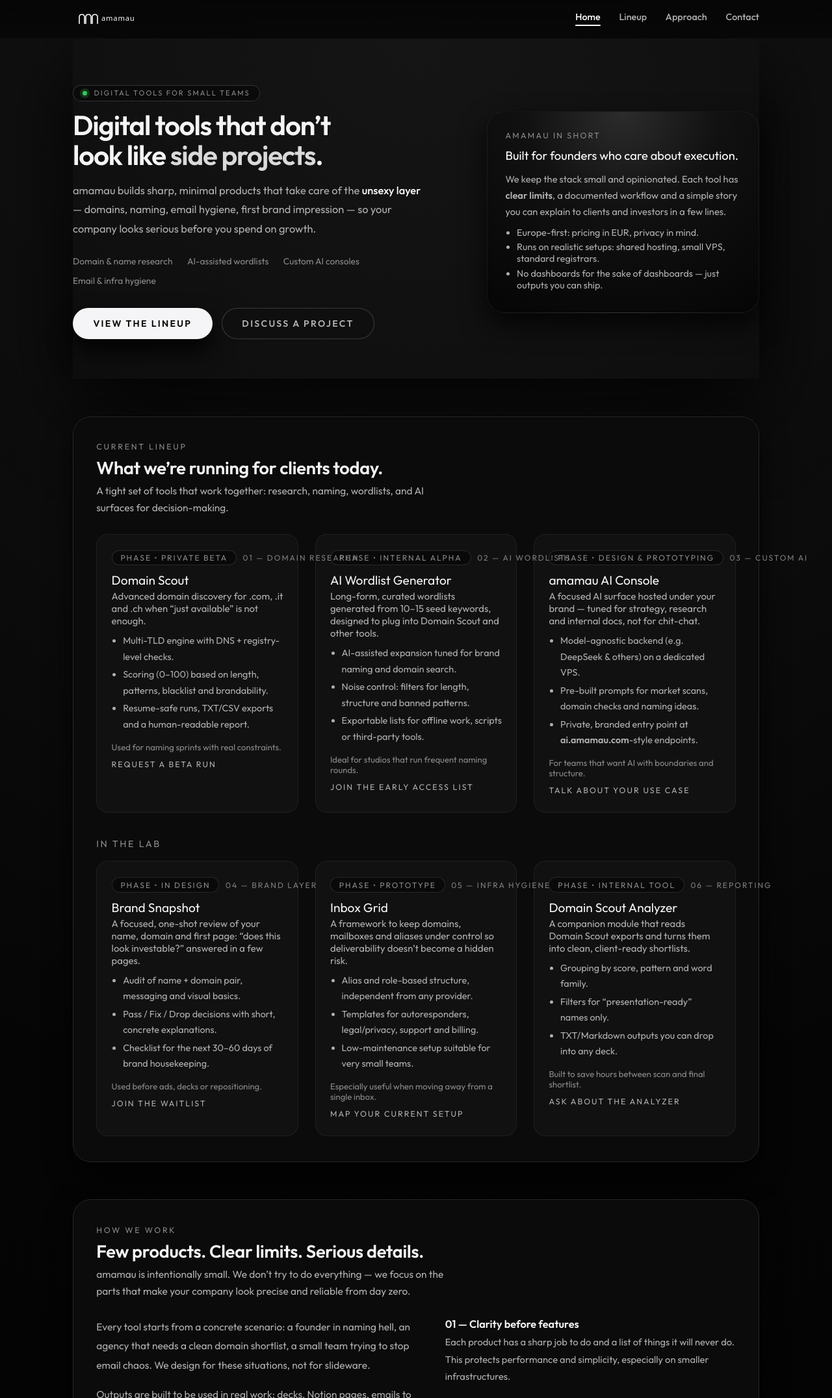
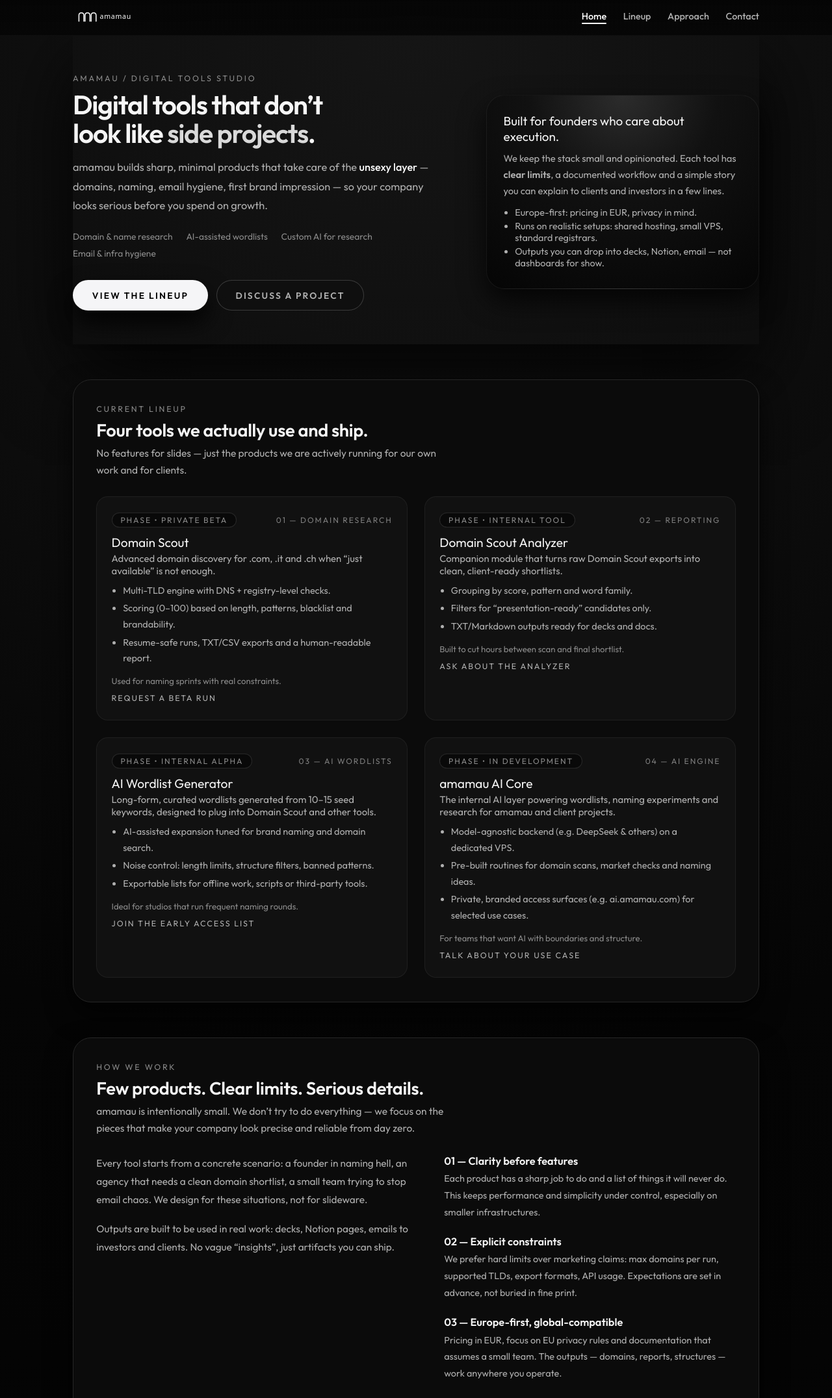
Before and after one commit to amamau/com, a plain HTML site: page index.html in a window 1280 px wide. Shown: the top 2152 px of the page at 65% size. Drawn offline with Linux system fonts and the light colour scheme.

Commit message:
Update index.html

```diff
--- a/index.html
+++ b/index.html
@@ -23,7 +23,7 @@
   <title>amamau — Digital tools that don’t look cheap</title>
 
   <meta name="description"
-        content="amamau builds sharp, minimal digital tools for small teams: Domain Scout, AI Wordlist Generator, custom AI consoles and more — Europe-first, execution-focused." />
+        content="amamau builds sharp, minimal digital tools for small teams: Domain Scout, AI Wordlist Generator, amamau AI Core and more — Europe-first, execution-focused." />
 
   <link rel="icon" href="mark-amamau-white.svg" type="image/svg+xml" />
   <link href="https://fonts.googleapis.com/css2?family=Outfit:wght@400;500;600&display=swap"
@@ -42,7 +42,6 @@
       --text-mute: #8a8a8a;
       --accent: #ffffff;
       --accent-soft: #d9d9d9;
-      --accent-pill: #0f62fe;
 
       --radius-lg: 28px;
       --radius-md: 18px;
@@ -87,7 +86,7 @@
       }
     }
 
-    /* NAVBAR — ultra clean */
+    /* NAVBAR */
     header {
       position: sticky;
       top: 0;
@@ -95,9 +94,9 @@
       backdrop-filter: blur(22px);
       background: linear-gradient(
         to bottom,
-        rgba(5, 5, 5, 0.92),
-        rgba(5, 5, 5, 0.85),
-        rgba(5, 5, 5, 0.75)
+        rgba(5, 5, 5, 0.96),
+        rgba(5, 5, 5, 0.9),
+        rgba(5, 5, 5, 0.82)
       );
       border-bottom: 1px solid rgba(255, 255, 255, 0.04);
     }
@@ -105,7 +104,7 @@
     .nav-inner {
       max-width: var(--content-width);
       margin: 0 auto;
-      padding: 0.8rem 2rem 0.9rem;
+      padding: 0.7rem 2rem 0.8rem;
       display: flex;
       align-items: center;
       justify-content: space-between;
@@ -118,7 +117,7 @@
     }
 
     .logo {
-      height: 32px;
+      height: 30px;
       user-select: none;
       display: block;
     }
@@ -126,7 +125,9 @@
     nav {
       display: flex;
       align-items: center;
-      gap: 1.8rem;
+      gap: 1.6rem;
+      flex-wrap: wrap;
+      justify-content: flex-end;
     }
 
     nav a {
@@ -135,7 +136,7 @@
       text-decoration: none;
       font-size: 0.9rem;
       font-weight: 500;
-      padding-bottom: 0.3rem;
+      padding-bottom: 0.2rem;
       transition: color var(--transition);
     }
 
@@ -172,61 +173,50 @@
 
     @media (max-width: 640px) {
       nav {
-        gap: 1.1rem;
+        gap: 1rem;
       }
       nav a {
         font-size: 0.82rem;
       }
     }
 
-    /* HERO — Apple style: simple, calm, strong type */
+    /* HERO */
+    main {
+      background: radial-gradient(circle at top, #151515 0, #050505 50%, #020202 100%);
+    }
+
     .hero-wrap {
-      padding: 4.4rem 0 3.8rem;
+      padding: 3.6rem 0 3.2rem;
       box-shadow: var(--shadow-hero);
     }
 
     .hero {
       display: grid;
       grid-template-columns: minmax(0, 1.4fr) minmax(0, 1fr);
-      gap: 3.2rem;
+      gap: 3rem;
       align-items: center;
     }
 
     @media (max-width: 900px) {
       .hero {
         grid-template-columns: minmax(0, 1fr);
-        gap: 2.4rem;
+        gap: 2.2rem;
       }
     }
 
-    .hero-pill {
-      display: inline-flex;
-      align-items: center;
-      gap: 10px;
-      padding: 0.28rem 0.9rem;
-      border-radius: var(--radius-pill);
-      border: 1px solid rgba(255, 255, 255, 0.16);
-      background: rgba(10, 10, 10, 0.85);
-      font-size: 0.7rem;
-      letter-spacing: 0.18em;
+    .hero-label {
+      font-size: 0.78rem;
+      letter-spacing: 0.22em;
       text-transform: uppercase;
       color: var(--text-mute);
-      margin-bottom: 0.9rem;
-    }
-
-    .hero-pill-dot {
-      width: 7px;
-      height: 7px;
-      border-radius: 999px;
-      background: #34c759;
-      box-shadow: 0 0 0 4px rgba(52, 199, 89, 0.2);
+      margin-bottom: 0.7rem;
     }
 
     .hero-title {
-      font-size: clamp(2.4rem, 3.3vw, 3.4rem);
+      font-size: clamp(2.3rem, 3.2vw, 3.3rem);
       line-height: 1.08;
       letter-spacing: -0.03em;
-      margin-bottom: 1.1rem;
+      margin-bottom: 1rem;
     }
 
     .hero-title span {
@@ -234,10 +224,10 @@
     }
 
     .hero-sub {
-      font-size: 1.03rem;
+      font-size: 1.02rem;
       color: var(--text-soft);
       line-height: 1.8;
-      max-width: 540px;
+      max-width: 560px;
     }
 
     .hero-sub strong {
@@ -248,8 +238,8 @@
     .hero-meta-row {
       display: flex;
       flex-wrap: wrap;
-      gap: 0.7rem 1.4rem;
-      margin-top: 1.6rem;
+      gap: 0.5rem 1.3rem;
+      margin-top: 1.5rem;
       font-size: 0.86rem;
       color: var(--text-mute);
     }
@@ -259,10 +249,10 @@
     }
 
     .hero-actions {
-      margin-top: 2.1rem;
+      margin-top: 2rem;
       display: flex;
       flex-wrap: wrap;
-      gap: 0.9rem;
+      gap: 0.8rem;
     }
 
     .btn {
@@ -270,9 +260,9 @@
       align-items: center;
       justify-content: center;
       gap: 0.4rem;
-      padding: 0.88rem 1.9rem;
+      padding: 0.85rem 1.8rem;
       border-radius: var(--radius-pill);
-      font-size: 0.88rem;
+      font-size: 0.86rem;
       font-weight: 600;
       letter-spacing: 0.16em;
       text-transform: uppercase;
@@ -285,6 +275,7 @@
                   border-color var(--transition),
                   transform var(--transition),
                   box-shadow var(--transition);
+      white-space: nowrap;
     }
 
     .btn-primary {
@@ -316,53 +307,54 @@
       border-radius: var(--radius-lg);
       background: radial-gradient(circle at top, #2c2c2c 0, #111 40%, #050505 100%);
       border: 1px solid rgba(255, 255, 255, 0.06);
-      padding: 1.8rem 1.7rem;
+      padding: 1.7rem 1.6rem;
       box-shadow: var(--shadow-soft);
     }
 
-    .hero-right-label {
-      font-size: 0.78rem;
-      text-transform: uppercase;
-      letter-spacing: 0.18em;
-      color: var(--text-mute);
-      margin-bottom: 0.8rem;
+    @media (max-width: 900px) {
+      .hero-right {
+        padding: 1.5rem 1.4rem;
+      }
     }
 
     .hero-right-title {
-      font-size: 1.15rem;
-      color: var(--accent);
-      margin-bottom: 0.7rem;
+      font-size: 1.18rem;
+      margin-bottom: 0.6rem;
     }
 
     .hero-right p {
       font-size: 0.92rem;
       color: var(--text-soft);
       line-height: 1.7;
+      margin-bottom: 0.7rem;
     }
 
     .hero-right ul {
-      margin-top: 0.7rem;
+      margin-top: 0.4rem;
       padding-left: 1.1rem;
       color: var(--text-soft);
       font-size: 0.9rem;
     }
 
     .hero-right li {
-      margin: 0.28rem 0;
+      margin: 0.2rem 0;
     }
 
     /* SECTION BASE */
-    main {
-      background: radial-gradient(circle at top, #151515 0, #050505 50%, #020202 100%);
+    .section {
+      margin-top: 3.4rem;
+      background: var(--bg-elevated);
+      border-radius: var(--radius-lg);
+      padding: 2.3rem 2.2rem;
+      border: 1px solid var(--border-subtle);
+      box-shadow: var(--shadow-soft);
     }
 
-    .section {
-      margin-top: 3.6rem;
-      background: var(--bg-elevated);
-      border-radius: var(--radius-lg);
-      padding: 2.4rem 2.2rem;
-      border: 1px solid var(--border-subtle);
-      box-shadow: var(--shadow-soft);
+    @media (max-width: 768px) {
+      .section {
+        padding: 2.1rem 1.6rem;
+        margin-top: 2.8rem;
+      }
     }
 
     .section-header {
@@ -393,17 +385,12 @@
     /* PROJECTS GRID */
     .projects-grid {
       display: grid;
-      grid-template-columns: repeat(3, minmax(0, 1fr));
+      grid-template-columns: repeat(2, minmax(0, 1fr));
       gap: 1.6rem;
+      margin-top: 0.8rem;
     }
 
-    @media (max-width: 1024px) {
-      .projects-grid {
-        grid-template-columns: repeat(2, minmax(0, 1fr));
-      }
-    }
-
-    @media (max-width: 720px) {
+    @media (max-width: 900px) {
       .projects-grid {
         grid-template-columns: minmax(0, 1fr);
       }
@@ -493,6 +480,7 @@
       color: var(--text-soft);
       border-bottom: 1px solid transparent;
       padding-bottom: 1px;
+      white-space: nowrap;
     }
 
     .project-card:hover .project-link {
@@ -500,20 +488,11 @@
       border-bottom-color: rgba(255, 255, 255, 0.6);
     }
 
-    .section-sublabel {
-      margin-top: 2.4rem;
-      margin-bottom: 1.1rem;
-      font-size: 0.9rem;
-      text-transform: uppercase;
-      letter-spacing: 0.18em;
-      color: var(--text-mute);
-    }
-
     /* APPROACH */
     .approach-cols {
       display: grid;
       grid-template-columns: minmax(0, 1.1fr) minmax(0, 1fr);
-      gap: 2.8rem;
+      gap: 2.6rem;
     }
 
     @media (max-width: 900px) {
@@ -524,14 +503,14 @@
     }
 
     .approach-cols p {
-      font-size: 0.97rem;
+      font-size: 0.96rem;
       color: var(--text-soft);
-      line-height: 1.9;
+      line-height: 1.85;
       margin-bottom: 1rem;
     }
 
     .approach-item {
-      margin-bottom: 1.4rem;
+      margin-bottom: 1.3rem;
     }
 
     .approach-item h4 {
@@ -540,7 +519,7 @@
     }
 
     .approach-item p {
-      font-size: 0.92rem;
+      font-size: 0.9rem;
       color: var(--text-soft);
       line-height: 1.8;
       margin: 0;
@@ -571,7 +550,7 @@
     .contact-note {
       font-size: 0.9rem;
       color: var(--text-mute);
-      margin-top: 0.3rem;
+      margin-top: 0.2rem;
     }
 
     .contact-box {
@@ -609,16 +588,16 @@
 
     /* FOOTER */
     footer {
-      margin-top: 3.8rem;
+      margin-top: 3.6rem;
       padding-top: 2.6rem;
       border-top: 1px solid rgba(255, 255, 255, 0.06);
     }
 
     .footer-grid {
       display: grid;
-      grid-template-columns: 2fr 1fr 1fr;
+      grid-template-columns: 2fr 1.4fr 1.4fr;
       gap: 2rem;
-      font-size: 0.92rem;
+      font-size: 0.9rem;
     }
 
     @media (max-width: 900px) {
@@ -635,7 +614,7 @@
 
     .footer-col h4 {
       font-size: 1rem;
-      margin-bottom: 0.8rem;
+      margin-bottom: 0.7rem;
     }
 
     .footer-col p {
@@ -646,10 +625,11 @@
     .footer-col ul {
       list-style: none;
       padding-left: 0;
+      margin-top: 0.3rem;
     }
 
     .footer-col li {
-      margin: 0.45rem 0;
+      margin: 0.35rem 0;
     }
 
     .footer-col a {
@@ -662,14 +642,20 @@
       color: var(--accent);
     }
 
+    .footer-muted {
+      font-size: 0.85rem;
+      color: var(--text-mute);
+      margin-top: 0.4rem;
+    }
+
     .footer-bottom {
-      margin-top: 2.2rem;
-      font-size: 0.82rem;
+      margin-top: 2.1rem;
+      font-size: 0.8rem;
       color: var(--text-mute);
       text-align: center;
     }
 
-    /* REVEAL ON SCROLL (subtle) */
+    /* REVEAL */
     .reveal {
       opacity: 0;
       transform: translateY(22px);
@@ -704,10 +690,7 @@
       <section class="hero-wrap">
         <div class="hero">
           <div>
-            <div class="hero-pill">
-              <span class="hero-pill-dot"></span>
-              Digital tools for small teams
-            </div>
+            <div class="hero-label">amamau / digital tools studio</div>
             <h1 class="hero-title">
               Digital tools that don’t<br />look like <span>side projects</span>.
             </h1>
@@ -720,7 +703,7 @@
             <div class="hero-meta-row">
               <span class="hero-meta-tag">Domain &amp; name research</span>
               <span class="hero-meta-tag">AI-assisted wordlists</span>
-              <span class="hero-meta-tag">Custom AI consoles</span>
+              <span class="hero-meta-tag">Custom AI for research</span>
               <span class="hero-meta-tag">Email &amp; infra hygiene</span>
             </div>
             <div class="hero-actions">
@@ -735,7 +718,6 @@
           </div>
 
           <aside class="hero-right">
-            <div class="hero-right-label">amamau in short</div>
             <div class="hero-right-title">
               Built for founders who care about execution.
             </div>
@@ -747,7 +729,7 @@
             <ul>
               <li>Europe-first: pricing in EUR, privacy in mind.</li>
               <li>Runs on realistic setups: shared hosting, small VPS, standard registrars.</li>
-              <li>No dashboards for the sake of dashboards — just outputs you can ship.</li>
+              <li>Outputs you can drop into decks, Notion, email — not dashboards for show.</li>
             </ul>
           </aside>
         </div>
@@ -757,10 +739,10 @@
       <section id="products" class="section reveal">
         <div class="section-header">
           <div class="tagline">Current lineup</div>
-          <h2 class="section-title">What we’re running for clients today.</h2>
+          <h2 class="section-title">Four tools we actually use and ship.</h2>
           <p class="section-sub">
-            A tight set of tools that work together: research, naming, wordlists,
-            and AI surfaces for decision-making.
+            No features for slides — just the products we are actively running
+            for our own work and for clients.
           </p>
         </div>
 
@@ -790,11 +772,36 @@
             </div>
           </article>
 
+          <!-- Domain Scout Analyzer -->
+          <article class="project-card">
+            <div class="project-pill-row">
+              <span class="project-pill">Phase • Internal tool</span>
+              <span class="project-label">02 — Reporting</span>
+            </div>
+            <div class="project-name">Domain Scout Analyzer</div>
+            <div class="project-sub">
+              Companion module that turns raw Domain Scout exports into clean,
+              client-ready shortlists.
+            </div>
+            <ul>
+              <li>Grouping by score, pattern and word family.</li>
+              <li>Filters for “presentation-ready” candidates only.</li>
+              <li>TXT/Markdown outputs ready for decks and docs.</li>
+            </ul>
+            <div class="project-footer">
+              <span>Built to cut hours between scan and final shortlist.</span>
+              <a class="project-link"
+                 href="mailto:hello@amamau.com?subject=Domain%20Scout%20Analyzer">
+                Ask about the analyzer
+              </a>
+            </div>
+          </article>
+
           <!-- AI Wordlist Generator -->
           <article class="project-card">
             <div class="project-pill-row">
               <span class="project-pill">Phase • Internal alpha</span>
-              <span class="project-label">02 — AI wordlists</span>
+              <span class="project-label">03 — AI wordlists</span>
             </div>
             <div class="project-name">AI Wordlist Generator</div>
             <div class="project-sub">
@@ -803,7 +810,7 @@
             </div>
             <ul>
               <li>AI-assisted expansion tuned for brand naming and domain search.</li>
-              <li>Noise control: filters for length, structure and banned patterns.</li>
+              <li>Noise control: length limits, structure filters, banned patterns.</li>
               <li>Exportable lists for offline work, scripts or third-party tools.</li>
             </ul>
             <div class="project-footer">
@@ -815,106 +822,27 @@
             </div>
           </article>
 
-          <!-- amamau AI console -->
+          <!-- amamau AI Core -->
           <article class="project-card">
             <div class="project-pill-row">
-              <span class="project-pill">Phase • Design &amp; prototyping</span>
-              <span class="project-label">03 — Custom AI</span>
+              <span class="project-pill">Phase • In development</span>
+              <span class="project-label">04 — AI engine</span>
             </div>
-            <div class="project-name">amamau AI Console</div>
+            <div class="project-name">amamau AI Core</div>
             <div class="project-sub">
-              A focused AI surface hosted under your brand — tuned for strategy,
-              research and internal docs, not for chit-chat.
+              The internal AI layer powering wordlists, naming experiments and
+              research for amamau and client projects.
             </div>
             <ul>
               <li>Model-agnostic backend (e.g. DeepSeek &amp; others) on a dedicated VPS.</li>
-              <li>Pre-built prompts for market scans, domain checks and naming ideas.</li>
-              <li>Private, branded entry point at <strong>ai.amamau.com</strong>-style endpoints.</li>
+              <li>Pre-built routines for domain scans, market checks and naming ideas.</li>
+              <li>Private, branded access surfaces (e.g. ai.amamau.com) for selected use cases.</li>
             </ul>
             <div class="project-footer">
               <span>For teams that want AI with boundaries and structure.</span>
               <a class="project-link"
-                 href="mailto:hello@amamau.com?subject=amamau%20AI%20Console">
+                 href="mailto:hello@amamau.com?subject=amamau%20AI%20Core">
                 Talk about your use case
-              </a>
-            </div>
-          </article>
-        </div>
-
-        <div class="section-sublabel">In the lab</div>
-
-        <div class="projects-grid">
-          <!-- Brand Snapshot -->
-          <article class="project-card">
-            <div class="project-pill-row">
-              <span class="project-pill">Phase • In design</span>
-              <span class="project-label">04 — Brand layer</span>
-            </div>
-            <div class="project-name">Brand Snapshot</div>
-            <div class="project-sub">
-              A focused, one-shot review of your name, domain and first page:
-              “does this look investable?” answered in a few pages.
-            </div>
-            <ul>
-              <li>Audit of name + domain pair, messaging and visual basics.</li>
-              <li>Pass / Fix / Drop decisions with short, concrete explanations.</li>
-              <li>Checklist for the next 30–60 days of brand housekeeping.</li>
-            </ul>
-            <div class="project-footer">
-              <span>Used before ads, decks or repositioning.</span>
-              <a class="project-link"
-                 href="mailto:hello@amamau.com?subject=Brand%20Snapshot%20waitlist">
-                Join the waitlist
-              </a>
-            </div>
-          </article>
-
-          <!-- Inbox Grid -->
-          <article class="project-card">
-            <div class="project-pill-row">
-              <span class="project-pill">Phase • Prototype</span>
-              <span class="project-label">05 — Infra hygiene</span>
-            </div>
-            <div class="project-name">Inbox Grid</div>
-            <div class="project-sub">
-              A framework to keep domains, mailboxes and aliases under control
-              so deliverability doesn’t become a hidden risk.
-            </div>
-            <ul>
-              <li>Alias and role-based structure, independent from any provider.</li>
-              <li>Templates for autoresponders, legal/privacy, support and billing.</li>
-              <li>Low-maintenance setup suitable for very small teams.</li>
-            </ul>
-            <div class="project-footer">
-              <span>Especially useful when moving away from a single inbox.</span>
-              <a class="project-link"
-                 href="mailto:hello@amamau.com?subject=Inbox%20Grid%20early%20access">
-                Map your current setup
-              </a>
-            </div>
-          </article>
-
-          <!-- Domain Scout Analyzer module -->
-          <article class="project-card">
-            <div class="project-pill-row">
-              <span class="project-pill">Phase • Internal tool</span>
-              <span class="project-label">06 — Reporting</span>
-            </div>
-            <div class="project-name">Domain Scout Analyzer</div>
-            <div class="project-sub">
-              A companion module that reads Domain Scout exports and turns them
-              into clean, client-ready shortlists.
-            </div>
-            <ul>
-              <li>Grouping by score, pattern and word family.</li>
-              <li>Filters for “presentation-ready” names only.</li>
-              <li>TXT/Markdown outputs you can drop into any deck.</li>
-            </ul>
-            <div class="project-footer">
-              <span>Built to save hours between scan and final shortlist.</span>
-              <a class="project-link"
-                 href="mailto:hello@amamau.com?subject=Domain%20Scout%20Analyzer">
-                Ask about the analyzer
               </a>
             </div>
           </article>
@@ -928,7 +856,7 @@
           <h2 class="section-title">Few products. Clear limits. Serious details.</h2>
           <p class="section-sub">
             amamau is intentionally small. We don’t try to do everything —
-            we focus on the parts that make your company look precise and
+            we focus on the pieces that make your company look precise and
             reliable from day zero.
           </p>
         </div>
@@ -952,8 +880,8 @@
               <h4>01 — Clarity before features</h4>
               <p>
                 Each product has a sharp job to do and a list of things it will
-                never do. This protects performance and simplicity, especially
-                on smaller infrastructures.
+                never do. This keeps performance and simplicity under control,
+                especially on smaller infrastructures.
               </p>
             </div>
             <div class="approach-item">
@@ -961,7 +889,7 @@
               <p>
                 We prefer hard limits over marketing claims: max domains per
                 run, supported TLDs, export formats, API usage. Expectations are
-                set in advance, not in the fine print.
+                set in advance, not buried in fine print.
               </p>
             </div>
             <div class="approach-item">
@@ -982,7 +910,7 @@
           <div class="tagline">Contact</div>
           <h2 class="section-title">Ready to scan, name or clean up?</h2>
           <p class="section-sub">
-            A short email is enough to start — no forms, no funnels. Just context,
+            A short email is enough to start — no funnels. Just context,
             constraints and what you want from us.
           </p>
         </div>
@@ -990,8 +918,9 @@
         <div class="contact-grid">
           <div>
             <p>
-              If you’re exploring a new brand, rethinking your domain, building
-              an AI console or cleaning up your email structure, send us a brief.
+              If you’re exploring a new brand, rethinking your domain,
+              building an AI workflow or cleaning up your email structure,
+              send us a brief.
             </p>
             <p>
               Bullet points are perfect; we read everything ourselves and reply
@@ -1002,7 +931,7 @@
               No pressure to “upgrade later”, no retainers by default. We start
               with one sharp engagement and grow from there if it makes sense.
             </p>
-            <div style="margin-top: 1.6rem;">
+            <div style="margin-top: 1.5rem;">
               <a href="mailto:hello@amamau.com?subject=Project%20enquiry"
                  class="btn btn-primary">
                 Email hello@amamau.com
@@ -1015,7 +944,7 @@
             <ul>
               <li>1–2 sentences about your product or service.</li>
               <li>Your current domain(s) and main email provider.</li>
-              <li>Which tool(s) you’re interested in (scan, wordlists, AI console, etc.).</li>
+              <li>Which tool(s) you’re interested in (scan, wordlists, AI, etc.).</li>
               <li>Rough timing and budget range (broad ranges are fine).</li>
             </ul>
             <p style="margin-top: 0.8rem;">
@@ -1036,21 +965,36 @@
               domains, naming, AI-assisted research and the infrastructure that
               makes you look serious from day one.
             </p>
+            <p class="footer-muted">
+              Europe-first, working with standard registrars, shared hosting
+              and lean VPS setups.
+            </p>
           </div>
+
           <div class="footer-col">
-            <h4>Navigation</h4>
+            <h4>Tools &amp; use cases</h4>
             <ul>
-              <li><a href="#top">Home</a></li>
-              <li><a href="#products">Lineup</a></li>
-              <li><a href="#approach">Approach</a></li>
-              <li><a href="#contact">Contact</a></li>
+              <li>Domain Scout — multi-TLD domain research.</li>
+              <li>Domain Scout Analyzer — shortlists &amp; reporting.</li>
+              <li>AI Wordlist Generator — long, curated wordlists.</li>
+              <li>amamau AI Core — internal AI engine.</li>
             </ul>
+            <p class="footer-muted">
+              Typical clients: early-stage founders, small agencies, design
+              studios and niche ecommerce.
+            </p>
           </div>
+
           <div class="footer-col">
-            <h4>Contact</h4>
+            <h4>Contact &amp; operations</h4>
             <ul>
-              <li><a href="mailto:hello@amamau.com">hello@amamau.com</a></li>
+              <li><a href="mailto:hello@amamau.com">hello@amamau.com</a> — client work</li>
+              <li><a href="mailto:team@amamau.com">team@amamau.com</a> — internal &amp; partners</li>
             </ul>
+            <p class="footer-muted">
+              Documentation and legal information are available on request
+              with each engagement.
+            </p>
           </div>
         </div>
         <div class="footer-bottom">
@@ -1061,7 +1005,7 @@
   </main>
 
   <script>
-    // reveal-on-scroll (subtle, Apple-like)
+    // reveal-on-scroll
     const reveals = document.querySelectorAll('.reveal');
     const observer = new IntersectionObserver(
       entries => {
```
